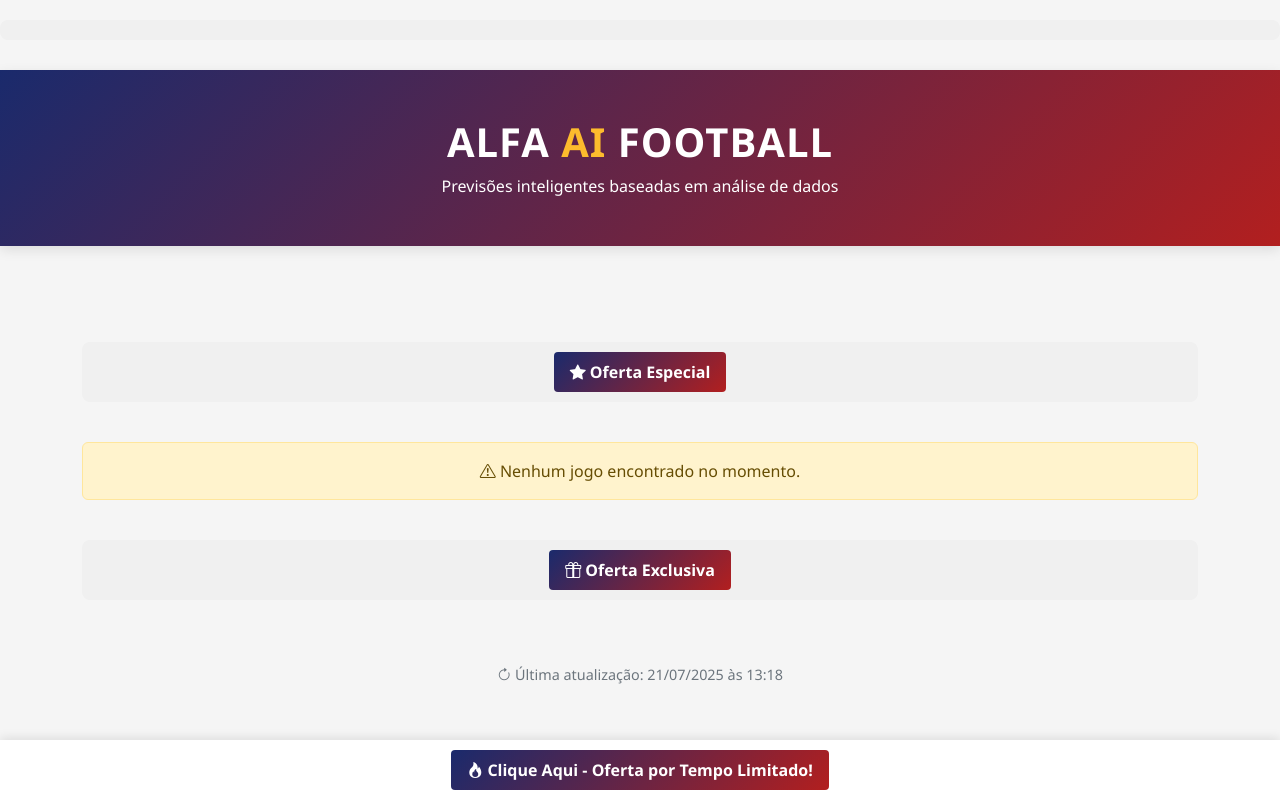
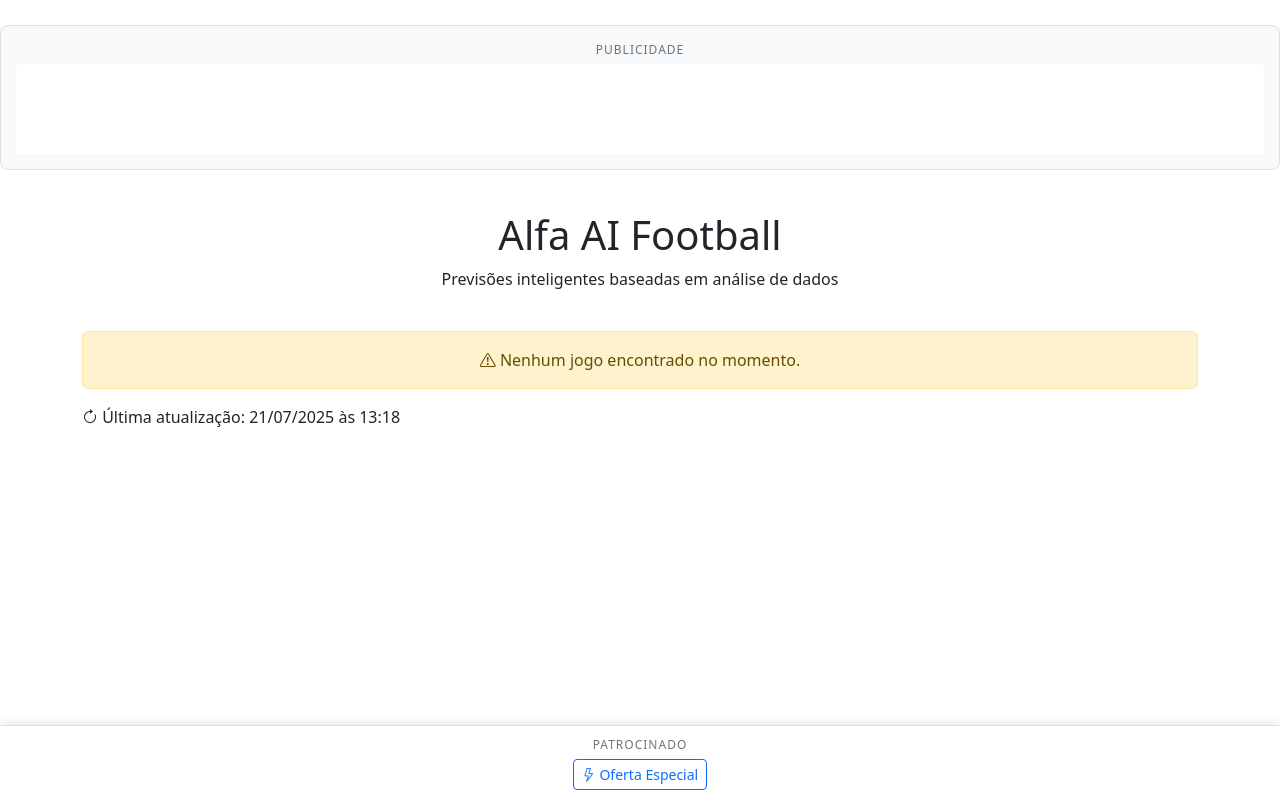
Before and after one commit to xallleep/AiFutebol, a Flask app: page / in a window 1280 px wide. Run offline with Flask 3, Linux system fonts and the light colour scheme; data that the repository does not hold is empty; some libraries are stand-ins or nearby versions.

Commit message:
Atualização automática: 15/07/2025 10:10

```diff
--- a/templates/index.html
+++ b/templates/index.html
@@ -7,225 +7,38 @@
     <link href="https://cdn.jsdelivr.net/npm/bootstrap@5.3.0/dist/css/bootstrap.min.css" rel="stylesheet">
     <link rel="stylesheet" href="https://cdn.jsdelivr.net/npm/bootstrap-icons@1.10.0/font/bootstrap-icons.css">
     <style>
-        :root {
-            --primary: #1a2a6c;
-            --secondary: #b21f1f;
-            --accent: #fdbb2d;
-            --dark: #0a0a0a;
-            --light: #f8f9fa;
+        /* [Seus estilos existentes permanecem os mesmos] */
+
+        /* Estilos otimizados para anúncios */
+        .ad-container {
+            margin: 25px auto;
+            text-align: center;
+            overflow: hidden;
+            background: #f8f9fa;
+            padding: 15px;
+            border-radius: 8px;
+            border: 1px solid #e0e0e0;
+            max-width: 100%;
         }
 
-        body {
-            font-family: 'Segoe UI', Roboto, sans-serif;
-            background-color: #f5f5f5;
-            color: #333;
+        .ad-label {
+            font-size: 0.75rem;
+            color: #6c757d;
+            margin-bottom: 5px;
+            text-transform: uppercase;
+            letter-spacing: 1px;
         }
 
-        .header {
-            background: linear-gradient(135deg, var(--primary), var(--secondary));
-            color: white;
-            padding: 2rem 0;
-            margin-bottom: 2rem;
-            box-shadow: 0 4px 12px rgba(0,0,0,0.1);
-        }
-
-        .logo {
-            font-weight: 700;
-            letter-spacing: 1px;
-            text-transform: uppercase;
-        }
-
-        .logo span {
-            color: var(--accent);
-        }
-
-        .day-title {
-            background: linear-gradient(to right, var(--primary), var(--secondary));
-            color: white;
-            padding: 0.75rem 1.5rem;
-            border-radius: 50px;
-            display: inline-block;
-            margin: 1.5rem 0;
-            font-weight: 600;
-            box-shadow: 0 4px 8px rgba(0,0,0,0.1);
-        }
-
-        .match-card {
-            border: none;
-            border-radius: 12px;
-            overflow: hidden;
-            box-shadow: 0 6px 18px rgba(0,0,0,0.1);
-            transition: all 0.3s ease;
-            margin-bottom: 2rem;
-            background: white;
-        }
-
-        .match-card:hover {
-            transform: translateY(-5px);
-            box-shadow: 0 12px 24px rgba(0,0,0,0.15);
-        }
-
-        .match-header {
-            padding: 1.5rem;
-            color: white;
-            position: relative;
-        }
-
-        .competition-badge {
-            position: absolute;
-            top: -10px;
-            right: 20px;
-            background: var(--accent);
-            color: var(--dark);
-            padding: 0.25rem 1rem;
-            border-radius: 20px;
-            font-size: 0.8rem;
-            font-weight: 600;
-            box-shadow: 0 2px 4px rgba(0,0,0,0.2);
-        }
-
-        .teams {
-            display: flex;
-            justify-content: center;
-            align-items: center;
-            margin: 1rem 0;
-        }
-
-        .team {
-            flex: 1;
-            text-align: center;
-            padding: 0 1rem;
-            font-weight: 600;
-            font-size: 1.2rem;
-        }
-
-        .home-team {
-            text-align: right;
-        }
-
-        .away-team {
-            text-align: left;
-        }
-
-        .vs-circle {
-            background: white;
-            color: var(--dark);
-            width: 50px;
-            height: 50px;
-            border-radius: 50%;
+        .ad-content {
+            min-height: 90px;
             display: flex;
             align-items: center;
             justify-content: center;
-            font-weight: 700;
-            margin: 0 1rem;
-            box-shadow: 0 4px 8px rgba(0,0,0,0.2);
+            background: #fff;
+            border-radius: 4px;
+            padding: 10px;
         }
 
-        .match-meta {
-            display: flex;
-            justify-content: center;
-            gap: 1.5rem;
-            font-size: 0.9rem;
-            opacity: 0.9;
-            margin-top: 1rem;
-        }
-
-        .match-meta i {
-            margin-right: 0.3rem;
-        }
-
-        .prediction-card {
-            border-radius: 10px;
-            border: 1px solid rgba(0,0,0,0.1);
-            margin-bottom: 1rem;
-            transition: all 0.3s ease;
-        }
-
-        .prediction-card:hover {
-            transform: translateY(-3px);
-            box-shadow: 0 4px 8px rgba(0,0,0,0.1);
-        }
-
-        .prediction-title {
-            font-size: 0.8rem;
-            text-transform: uppercase;
-            letter-spacing: 1px;
-            color: #6c757d;
-            margin-bottom: 0.5rem;
-        }
-
-        .prediction-value {
-            font-size: 1.5rem;
-            font-weight: 700;
-            color: var(--primary);
-        }
-
-        .progress {
-            height: 10px;
-            border-radius: 5px;
-            margin: 0.5rem 0;
-        }
-
-        .progress-bar {
-            font-size: 0.6rem;
-            display: flex;
-            align-items: center;
-            justify-content: center;
-        }
-
-        .analysis-section {
-            background: #f8f9fa;
-            border-radius: 10px;
-            padding: 1.5rem;
-            margin-top: 1.5rem;
-            border-left: 4px solid var(--accent);
-        }
-
-        .update-info {
-            text-align: center;
-            margin-top: 3rem;
-            padding: 1rem;
-            color: #6c757d;
-            font-size: 0.9rem;
-        }
-
-        /* Color schemes */
-        .blue-scheme .match-header { background: linear-gradient(135deg, #1a2a6c, #3a7bd5); }
-        .green-scheme .match-header { background: linear-gradient(135deg, #0f9b0f, #56ab2f); }
-        .red-scheme .match-header { background: linear-gradient(135deg, #b21f1f, #fdbb2d); }
-        .purple-scheme .match-header { background: linear-gradient(135deg, #6a11cb, #2575fc); }
-        .orange-scheme .match-header { background: linear-gradient(135deg, #f46b45, #eea849); }
-
-        .today-badge {
-            position: absolute;
-            top: 10px;
-            left: 10px;
-            background: var(--accent);
-            color: var(--dark);
-            padding: 0.25rem 0.75rem;
-            border-radius: 20px;
-            font-size: 0.7rem;
-            font-weight: 600;
-        }
-
-        /* Estilos para os anúncios */
-        .ad-container {
-            margin: 20px auto;
-            text-align: center;
-            overflow: hidden;
-            background: #f0f0f0;
-            padding: 10px;
-            border-radius: 8px;
-        }
-        .ad-top {
-            margin-bottom: 30px;
-        }
-        .ad-middle {
-            margin: 40px 0;
-        }
-        .ad-bottom {
-            margin-top: 40px;
-        }
         .ad-sticky {
             position: fixed;
             bottom: 0;
@@ -236,23 +49,23 @@
             box-shadow: 0 -2px 10px rgba(0,0,0,0.1);
             z-index: 1000;
             text-align: center;
+            border-top: 1px solid #e0e0e0;
         }
-        .ad-link {
-            display: inline-block;
-            padding: 8px 16px;
-            background: linear-gradient(135deg, #1a2a6c, #b21f1f);
-            color: white;
-            border-radius: 4px;
-            text-decoration: none;
-            font-weight: bold;
+
+        /* Espaçamento adicional para o sticky ad */
+        body {
+            padding-bottom: 60px;
         }
     </style>
 </head>
 <body>
-    <!-- Anúncio Topo -->
-    <div class="ad-container ad-top">
-        <script async="async" data-cfasync="false" src="//pl27168088.profitableratecpm.com/61f4ffca7c31ee153208a5252559233d/invoke.js"></script>
-        <div id="container-61f4ffca7c31ee153208a5252559233d"></div>
+    <!-- Anúncio Topo (apenas 1) -->
+    <div class="ad-container">
+        <div class="ad-label">Publicidade</div>
+        <div class="ad-content">
+            <script async="async" data-cfasync="false" src="//pl27168088.profitableratecpm.com/61f4ffca7c31ee153208a5252559233d/invoke.js"></script>
+            <div id="container-61f4ffca7c31ee153208a5252559233d"></div>
+        </div>
     </div>
 
     <div class="header">
@@ -271,13 +84,6 @@
                 </div>
             {% endfor %}
         {% endwith %}
-
-        <!-- Anúncio Meio 1 -->
-        <div class="ad-container ad-middle">
-            <a href="https://www.profitableratecpm.com/eis92cw4?key=6da10f73d2fac466374851d2b785bb64" target="_blank" rel="noopener noreferrer" class="ad-link">
-                <i class="bi bi-star-fill"></i> Oferta Especial
-            </a>
-        </div>
 
         {% if today_matches or other_matches %}
             <div class="text-center">
@@ -398,11 +204,14 @@
                 </div>
             {% endif %}
 
-            <!-- Anúncio Meio 2 -->
-            <div class="ad-container ad-middle">
-                <a href="https://www.profitableratecpm.com/eis92cw4?key=6da10f73d2fac466374851d2b785bb64" target="_blank" rel="noopener noreferrer" class="ad-link">
-                    <i class="bi bi-lightning-charge"></i> Promoção Relâmpago
-                </a>
+            <!-- Anúncio Meio (após os jogos de hoje) -->
+            <div class="ad-container">
+                <div class="ad-label">Publicidade</div>
+                <div class="ad-content">
+                    <a href="https://www.profitableratecpm.com/eis92cw4?key=6da10f73d2fac466374851d2b785bb64" target="_blank" rel="noopener noreferrer">
+                        <i class="bi bi-star-fill"></i> Oferta Especial para Apostadores
+                    </a>
+                </div>
             </div>
 
             <div class="text-center mt-5">
@@ -479,23 +288,21 @@
             </div>
         {% endif %}
 
-        <!-- Anúncio Rodapé -->
-        <div class="ad-container ad-bottom">
-            <a href="https://www.profitableratecpm.com/eis92cw4?key=6da10f73d2fac466374851d2b785bb64" target="_blank" rel="noopener noreferrer" class="ad-link">
-                <i class="bi bi-gift"></i> Oferta Exclusiva
-            </a>
-        </div>
-
         <div class="update-info">
             <i class="bi bi-arrow-clockwise"></i> Última atualização: {{ last_updated }}
         </div>
     </div>
 
-    <!-- Anúncio Sticky (Fixo no rodapé) -->
+    <!-- Anúncio Sticky (sutil no rodapé) -->
     <div class="ad-sticky">
-        <a href="https://www.profitableratecpm.com/eis92cw4?key=6da10f73d2fac466374851d2b785bb64" target="_blank" rel="noopener noreferrer" class="ad-link">
-            <i class="bi bi-fire"></i> Clique Aqui - Oferta por Tempo Limitado!
-        </a>
+        <div class="container">
+            <div class="ad-label">Patrocinado</div>
+            <div class="d-flex justify-content-center align-items-center">
+                <a href="https://www.profitableratecpm.com/eis92cw4?key=6da10f73d2fac466374851d2b785bb64" target="_blank" rel="noopener noreferrer" class="btn btn-sm btn-outline-primary">
+                    <i class="bi bi-lightning"></i> Oferta Especial
+                </a>
+            </div>
+        </div>
     </div>
 
     <script src="https://cdn.jsdelivr.net/npm/bootstrap@5.3.0/dist/js/bootstrap.bundle.min.js"></script>
@@ -514,13 +321,6 @@
                     card.style.transform = 'translateY(0)';
                 }, 100);
             });
-
-            // Ajuste para o sticky ad não cobrir conteúdo
-            const stickyAd = document.querySelector('.ad-sticky');
-            if (stickyAd) {
-                const adHeight = stickyAd.offsetHeight;
-                document.body.style.paddingBottom = adHeight + 'px';
-            }
         });
     </script>
 </body>
```
